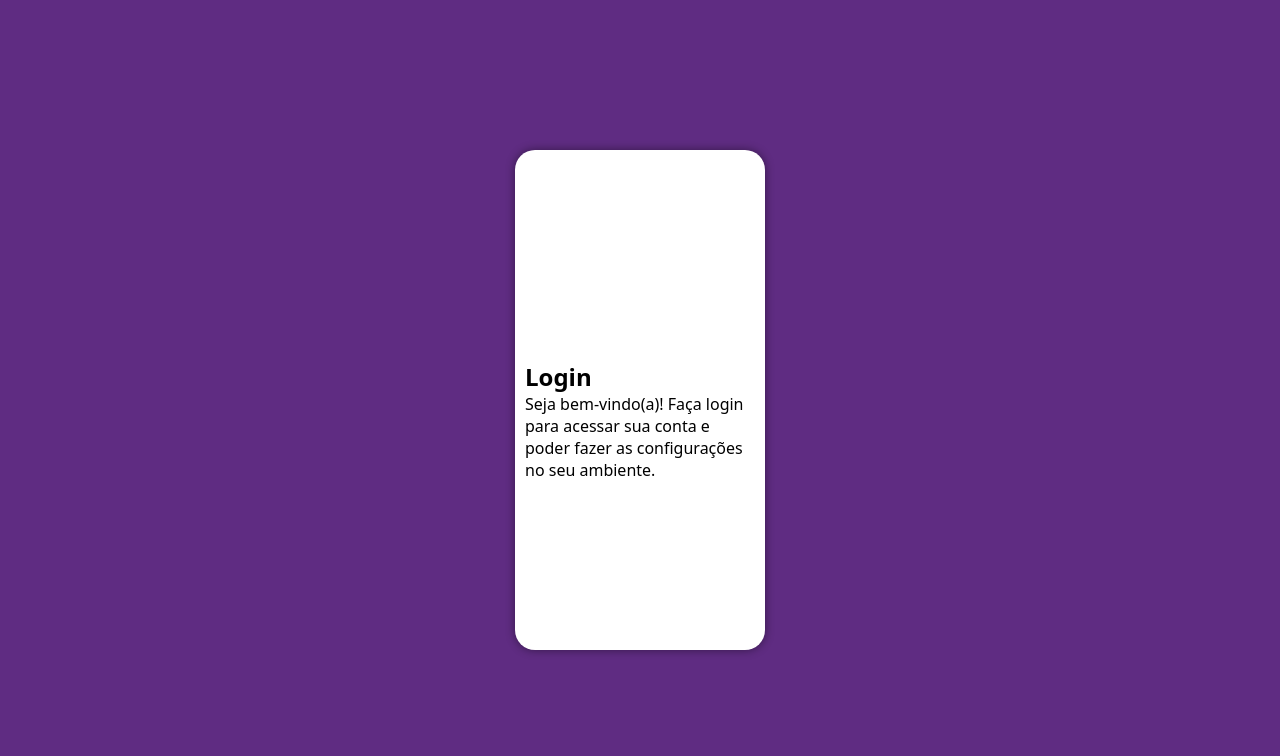
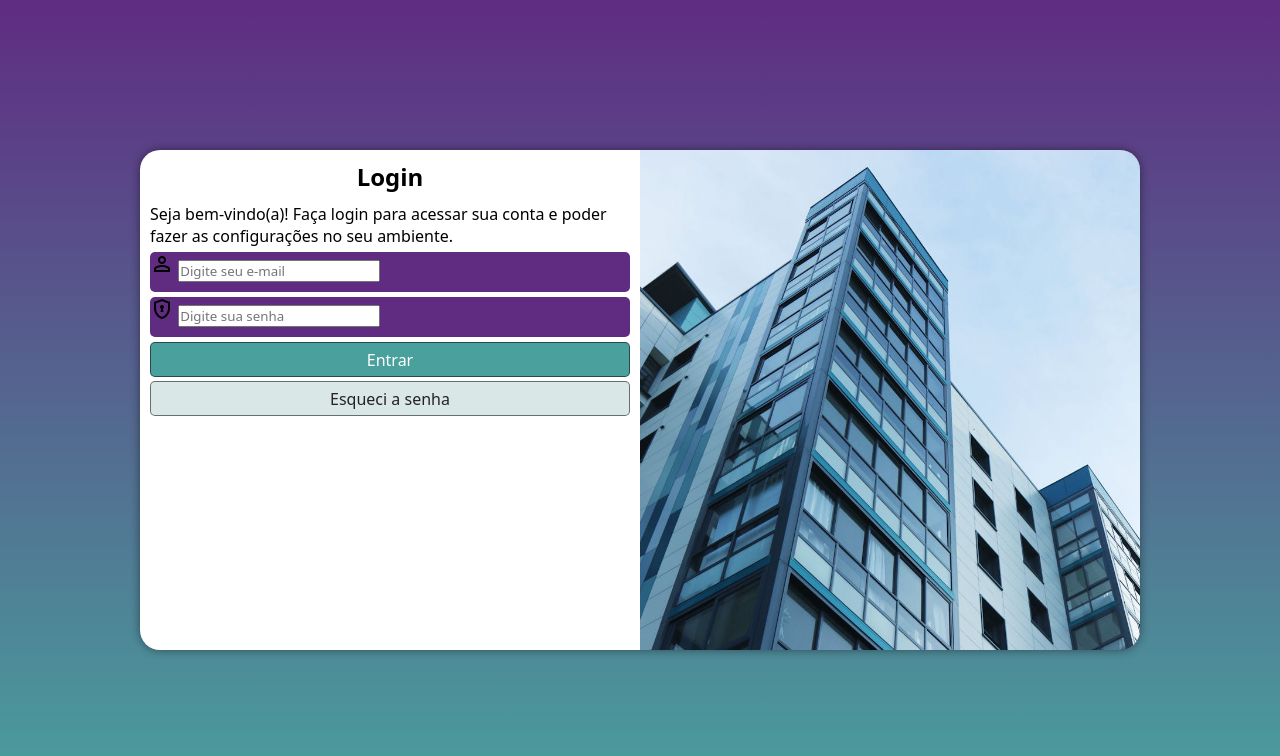
Before and after one commit to NicholasRieger/projeto-login, a plain HTML site: page index.html in a window 1280 px wide. Drawn offline with nearby package versions, Linux system fonts and the light colour scheme.

Commit message:
Formatação do formulário
Estilização das medias queries e criação dos labels e botões.

```diff
--- /dev/null
+++ b/estilos/media-query.css
@@ -0,0 +1,68 @@
+/* Extra small devices (phones, 600px and down)
+@media only screen and (max-width: 600px) {...}
+
+Small devices (portrait tablets and large phones, 600px and up)
+@media only screen and (min-width: 600px) {...}
+
+Medium devices (landscape tablets, 768px and up)
+@media only screen and (min-width: 768px) {...}
+
+Large devices (laptops/desktops, 992px and up)
+@media only screen and (min-width: 992px) {...}
+
+Extra large devices (large laptops and desktops, 1200px and up)
+@media only screen and (min-width: 1200px) {...} */
+
+@media screen and (min-width: 768px) and (max-width: 992px) {
+
+    body{
+        background-image: linear-gradient(to top, #49a09d, #5f2c82);
+    }
+
+    #login{
+        width: 80%;
+    }
+
+    #imagem{
+        float: left;
+        width: 30%;
+        height: 100%;
+    }
+
+    #formulario{
+        float: right;
+        width: 70%;
+    }
+
+    #formulario p{
+        font-size: 1em;
+    }
+}
+
+@media screen and (min-width: 992px) {
+
+    body{
+        background-image: linear-gradient(to top, #49a09d, #5f2c82);
+    }
+
+    #login{
+        width: 80%;
+        max-width: 1000px;
+    }
+
+    #imagem{
+        float: right;
+        width: 50%;
+        height: 100%;
+    }
+
+    #formulario{
+        float: left;
+        width: 50%;
+    }
+
+    #formulario p{
+        font-size: 1em;
+    }
+
+}
--- a/estilos/style.css
+++ b/estilos/style.css
@@ -26,18 +26,19 @@ html, body{
     left: 50%;
     transform: translate(-50%, -50%);
     background-color: white;
-    width: 250px;
+    width: 280px;
     height: 500px;
     border-radius: 20px;
     overflow: hidden;
     box-shadow: 0px 0px 10px rgba(0, 0, 0, 0.452);
+
+    transition: width 1s, height 1s;
+    transition-timing-function: ease;
 }
 
 #imagem{
     display: block;
-    background-color: #5f2c82 url(../imagens/predio.jpg) no-repeat;
-    background-size: cover;
-    background-position: left bottom;
+    background: #5f2c82 url("../imagens/predio.jpg") left bottom / cover no-repeat ;
     height: 200px;
 }
 
@@ -45,3 +46,60 @@ html, body{
     display: block;
     padding: 10px;
 }
+
+#formulario h1{
+    text-align: center;
+    margin-bottom: 10px;
+}
+
+#formulario p {
+    font-size: 0.8em;
+}
+
+form input[type=submit]{
+    display: block;
+    font-size: 1em;
+    width: 100%;
+    height: 35px;
+    background-color: #49a09d;
+    color: white;
+    border: 0.5px solid rgba(0, 0, 0, 0.521);
+    border-radius: 5px;
+    cursor: pointer;
+}
+
+form label{
+    display: none;
+}
+
+form input[type=submit]:hover{
+    background-color: #3c8380;
+}
+
+.campo{
+    background-color: #5f2c82;
+    width: 100%;
+    height: 40px;
+    border-radius: 5px;
+    margin: 5px 0px;
+}
+
+button{
+    display: block;
+    font-size: 1em;
+    width: 100%;
+    height: 35px;
+    background-color: #d9e7e7;
+    border: 0.5px solid rgba(0, 0, 0, 0.521);
+    border-radius: 5px;
+    cursor: pointer;
+    margin-top: 4px;
+}
+
+button a{
+    color: rgb(36, 35, 35);
+}
+
+button:hover{
+    background-color: #d9e7e7;
+}
--- a/index.html
+++ b/index.html
@@ -4,7 +4,9 @@
     <meta charset="UTF-8">
     <meta name="viewport" content="width=device-width, initial-scale=1.0">
     <title>Login</title>
+    <link href="https://fonts.googleapis.com/css2?family=Material+Symbols+Outlined" rel="stylesheet" />
     <link rel="stylesheet" href="estilos/style.css">
+    <link rel="stylesheet" href="estilos/media-query.css">
 </head>
 <body>
     <main>
@@ -17,7 +19,18 @@
                 <p>Seja bem-vindo(a)! Faça login para acessar sua conta e poder fazer as configurações no seu ambiente.</p>
 
                 <form action="login.php" method="post">
-
+                    <div class="campo">
+                        <span class="material-symbols-outlined">person</span>
+                        <input type="email" name="login" id="ilogin" placeholder="Digite seu e-mail" autocomplete="email" required>
+                        <label for="ilogin">Login</label>
+                    </div>
+                    <div class="campo">
+                        <span class="material-symbols-outlined">encrypted</span>
+                        <input type="password" name="senha" id="isenha" placeholder="Digite sua senha" autocomplete="current-password" required min-length="8">
+                        <label for="isenha">Senha:</label>
+                    </div>
+                    <input type="submit" value="Entrar">
+                    <a href="esqueci.html" style="text-decoration: none;"><button>Esqueci a senha</a></button>
                 </form>
             </div>
         </section>
```
